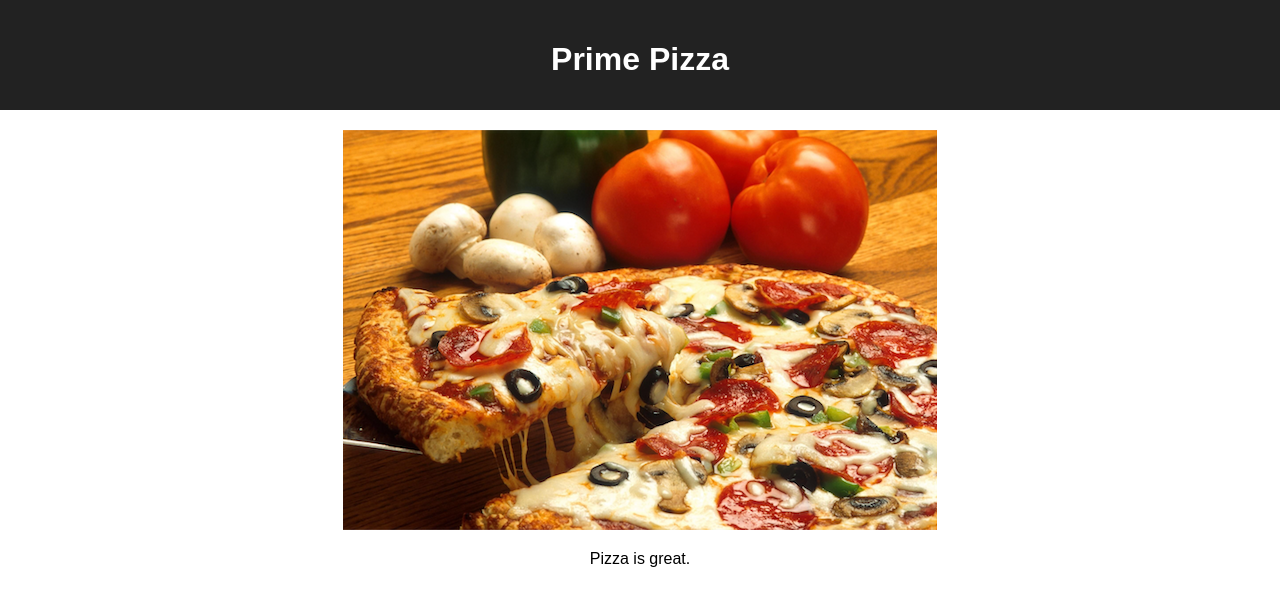
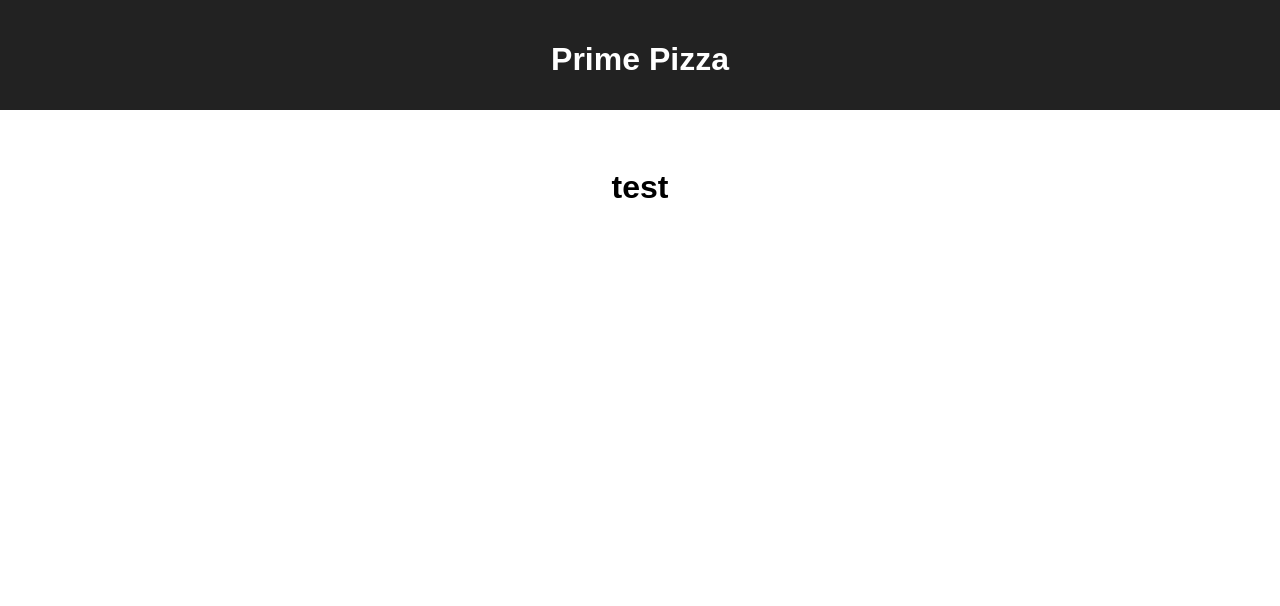
Before and after one commit to shonglee17/redux-pizza-parlor, a React (Create React App) app: page / in a window 1280 px wide. Shown: the top 606 px of the page. Built offline with nearby package versions, Linux system fonts and the light colour scheme.

Commit message:
made react routers in app.js

```diff
--- /dev/null
+++ b/src/components/App/Admin.jsx
@@ -0,0 +1,7 @@
+function Admin(){
+    return(
+        <>
+        </>
+    )
+}
+export default Admin;
--- a/src/components/App/App.jsx
+++ b/src/components/App/App.jsx
@@ -1,20 +1,37 @@
-import React from 'react';
+import { HashRouter as Router, Route, Link } from 'react-router-dom';
+import { useEffect } from 'react';
 import axios from 'axios';
 import './App.css';
+import SelectPizza from './SelectPizza';
+import CustomerInformation from './CustomerInformation';
+import Checkout from './Checkout';
+import Admin from './Admin'
 
 function App() {
 
-  return (
-    <div className='App'>
-      <header className='App-header'>
-        <h1 className='App-title'>Prime Pizza</h1>
-      </header>
 
-      <img src='images/pizza_photo.png' />
-      <p>Pizza is great.</p>
-
-    </div>
-  );
+    return (
+        <div className="App">
+            <header className="App-header">
+            <h1 className="App-title">Prime Pizza</h1>
+            </header>
+            <Router>
+                <br/>
+                <Route exact path='/'>
+                  <SelectPizza />
+                </Route>
+                <Route exact path='/customer'>
+                  <CustomerInformation />
+                </Route>
+                <Route exact path='/checkout'>
+                  <Checkout />
+                </Route>
+                <Route exact path='/admin'>
+                  <Admin />
+                </Route>
+            </Router>
+        </div>
+    );
 }
 
 export default App;
--- /dev/null
+++ b/src/components/App/Checkout.jsx
@@ -0,0 +1,7 @@
+function Checkout(){
+    return(
+        <>
+        </>
+    )
+}
+export default Checkout;
--- /dev/null
+++ b/src/components/App/CustomerInformation.jsx
@@ -0,0 +1,7 @@
+function CustomerInformation(){
+    return(
+        <>
+        </>
+    )
+}
+export default CustomerInformation;
--- /dev/null
+++ b/src/components/App/SelectPizza.jsx
@@ -0,0 +1,8 @@
+function SelectPizza(){
+    return(
+        <>
+        <h1>test</h1>
+        </>
+    )
+}
+export default SelectPizza;
```
